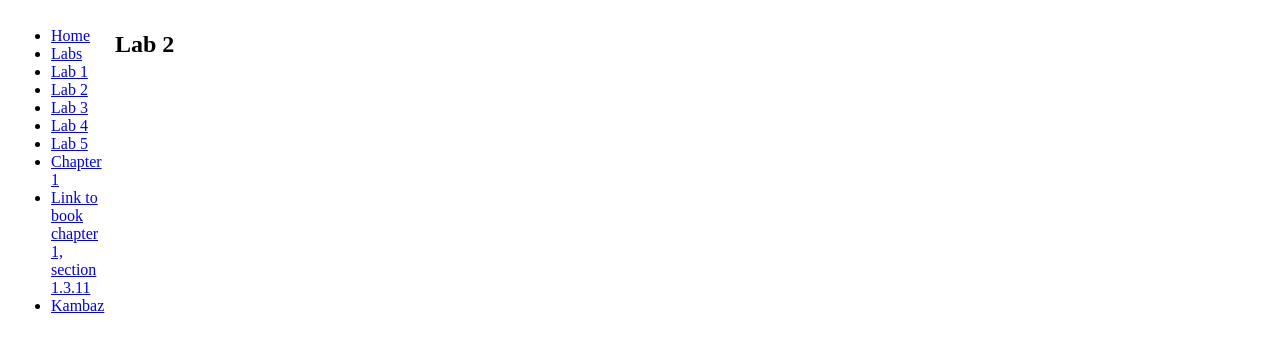
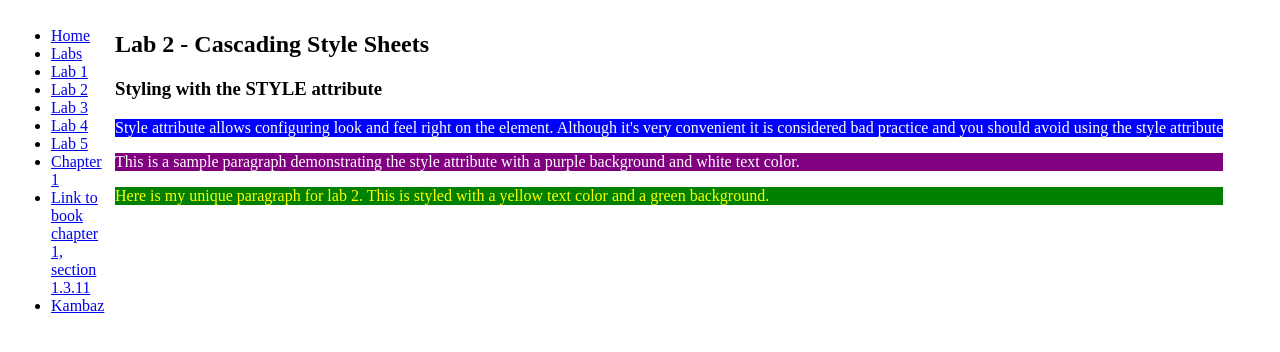
Before and after one commit to bshen0831/kambaz-next-js, a Next.js app: page /labs/lab2 in a window 1280 px wide. Shown: the top 352 px of the page. Built offline with nearby package versions, Linux system fonts and the light colour scheme.

Commit message:
added content up to 2.1.1

```diff
--- a/app/labs/lab2/page.tsx
+++ b/app/labs/lab2/page.tsx
@@ -1,9 +1,21 @@
 export default function Lab2() {
     return (
         <div id="wd-lab2">
-            <h2>Lab 2</h2>
-
+            <h2>Lab 2 - Cascading Style Sheets</h2>
+            <h3>Styling with the STYLE attribute</h3>
+            <p style={{ backgroundColor: "blue", color: "white" }}>
+                Style attribute allows configuring look and feel right on the
+                element. Although it&apos;s very convenient it is considered bad
+                practice and you should avoid using the style attribute
+            </p>
+            <p id="wd-ai-style-attr" style={{ backgroundColor: "purple", color: "white" }}>
+                This is a sample paragraph demonstrating the style attribute with
+                a purple background and white text color.
+            </p>
+            <p style={{ backgroundColor: "green", color: "yellow" }}>
+                Here is my unique paragraph for lab 2. This is styled with a
+                yellow text color and a green background.
+            </p>
         </div>
-
     );
 }
```
